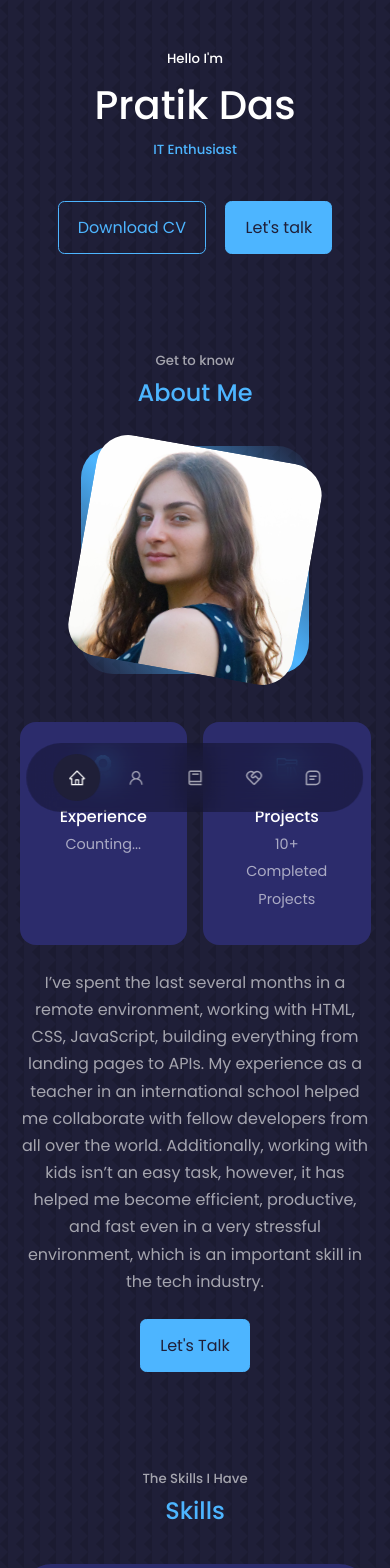
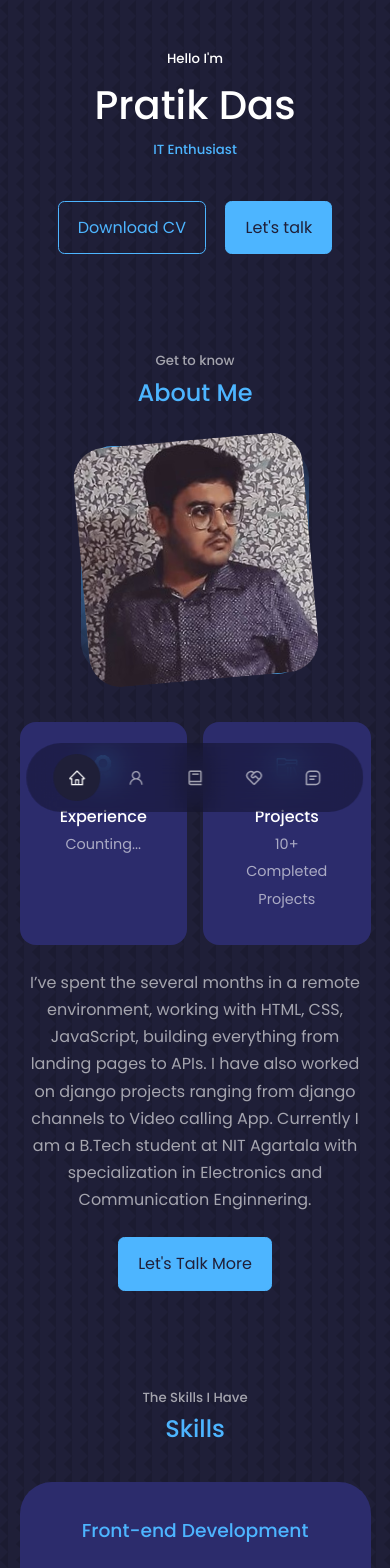
Before and after one commit to pratik2050/My-Portfolio, a React (Create React App) app: page / in a window 390 px wide. Shown: the top 1568 px of the page. Built offline with nearby package versions, Linux system fonts and the light colour scheme.

Commit message:
intro done

```diff
--- a/src/components/intro/Intro.jsx
+++ b/src/components/intro/Intro.jsx
@@ -28,8 +28,10 @@ const Intro = () => {
               <small>10+ Completed Projects</small>
             </article>
           </div>
-          <p>I’ve spent the last several months in a remote environment, working with HTML, CSS, JavaScript, building everything from landing pages to APIs. My experience as a teacher in an international school helped me collaborate with fellow developers from all over the world. Additionally, working with kids isn’t an easy task, however, it has helped me become efficient, productive, and fast even in a very stressful environment, which is an important skill in the tech industry.</p>
-          <a href="#contact" className="btn btn-primary">Let's Talk</a>
+          <p>I’ve spent the several months in a remote environment, working with HTML, CSS, JavaScript, building everything from
+            landing pages to APIs. I have also worked on django projects ranging from django channels to Video calling App. Currently I am a B.Tech student
+            at NIT Agartala with specialization in Electronics and Communication Enginnering.</p>
+          <a href="#contact" className="btn btn-primary">Let's Talk More</a>
         </div>
       </div>
     </section>
--- a/src/components/intro/intro.css
+++ b/src/components/intro/intro.css
@@ -5,7 +5,7 @@
 }
 
 .about__me {
-    width: 100%;
+    width: 350px;
     aspect-ratio: 1/1;
     border-radius: 2rem;
     background: linear-gradient(45deg, transparent, var(--color-primary), transparent);
@@ -14,9 +14,10 @@
 }
 
 .about__me-image {
+    width: 300px;
     border-radius: 2rem;
     overflow: hidden;
-    transform: rotate(10deg);
+    transform: rotate(-5deg);
     transition: var(--transition);
 }
 
@@ -99,4 +100,11 @@
     .about__content p {
         margin: 1.5rem 0;
     }
+    .about__me-image {
+        width: 230px;
+        border-radius: 2rem;
+        overflow: hidden;
+        transform: rotate(-5deg);
+        transition: var(--transition);
+    }
 }
```
Also changed, not shown: src/assets/me.jpg.
